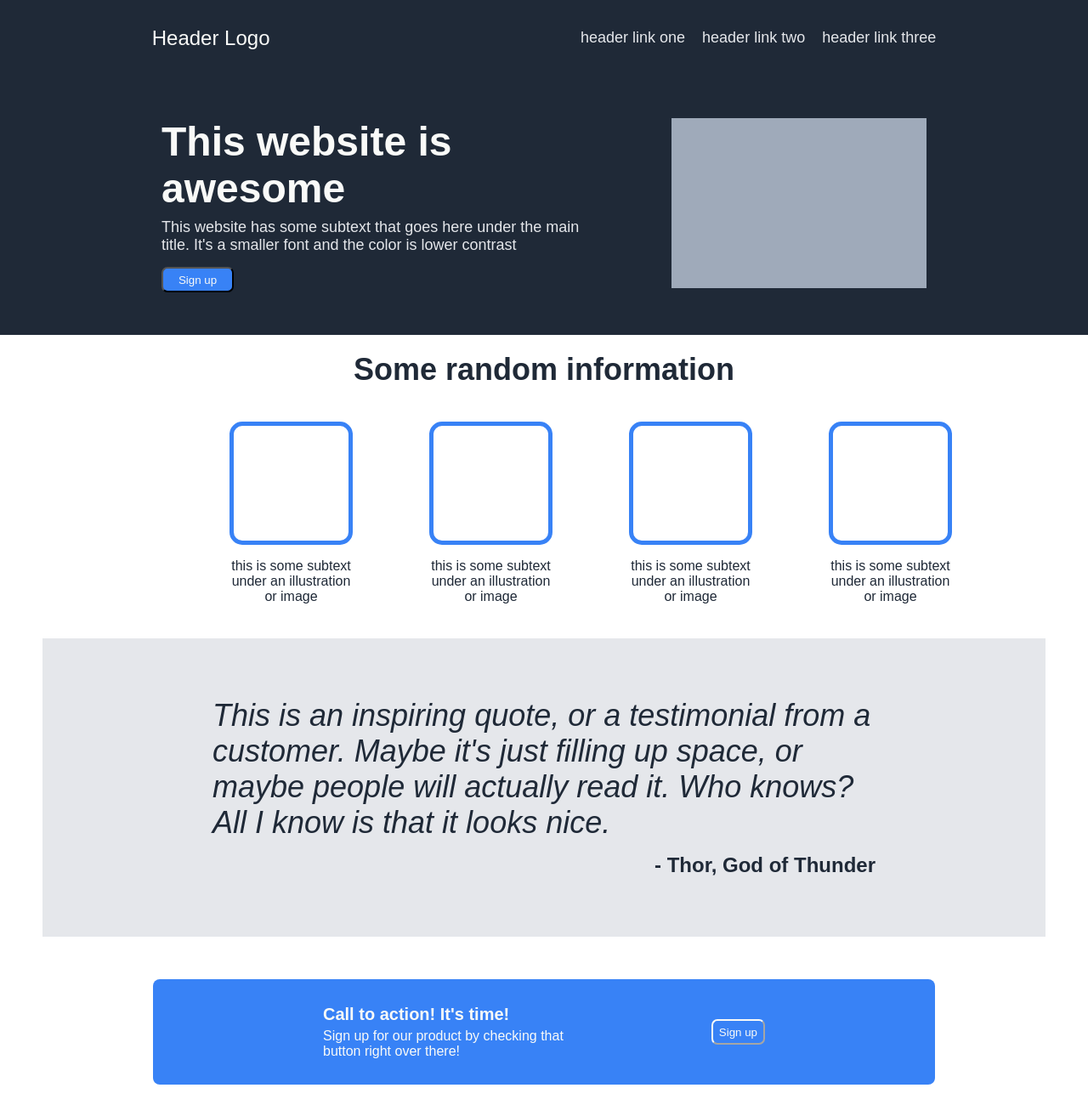
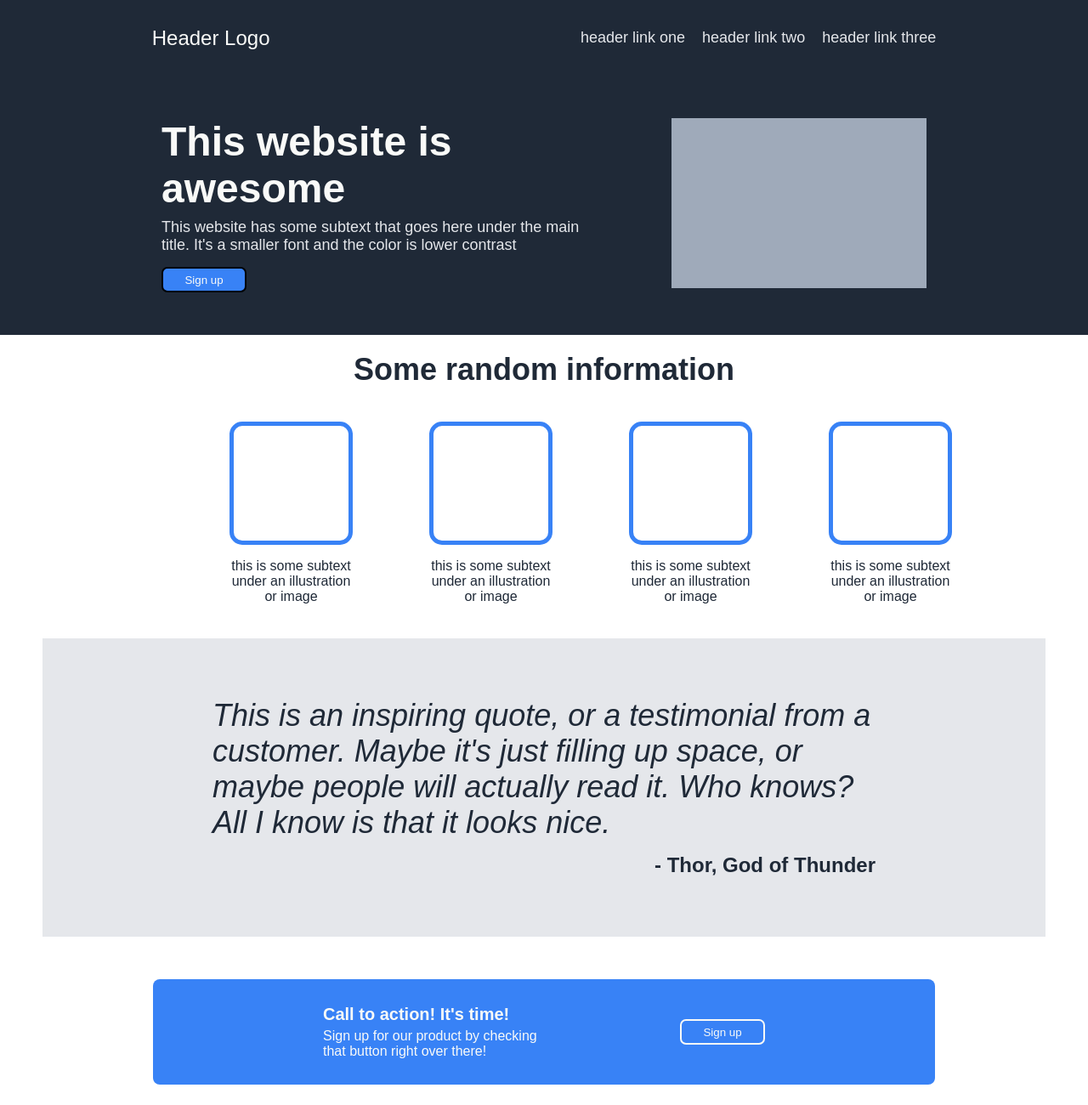
Before and after one commit to jmcalazans/landing-page, a plain HTML site: page index.html in a window 1280 px wide. Shown: the top 1300 px of the page at 85% size. Drawn offline with Linux system fonts and the light colour scheme.

Commit message:
Changes to button styling

```diff
--- a/index.html
+++ b/index.html
@@ -27,7 +27,7 @@
             <div class="hero-subtext">
                     This website has some subtext that goes here under the main title. It's a smaller font and the color is lower contrast
             </div>
-            <button class="signup-button-hero" style="width: 85px; height: 30px;">Sign up</button>
+            <button class="signup-button-hero" style="width: 100px; height: 30px;">Sign up</button>
         </div>
             <div class="hero-image">
                 <img src="">
@@ -83,7 +83,7 @@
                     Sign up for our product by checking that button right over there!
                 </div>
             </div>
-            <button class="signup-button-callaction" style="width: 85px; height: 30px;">Sign up</button>
+            <button class="signup-button-callaction" style="width: 100px; height: 30px;">Sign up</button>
         </div>
     </div>
     <div class="footer">
--- a/style.css
+++ b/style.css
@@ -121,6 +121,7 @@ body {
 
 .signup-button-callaction {
     border-color: #f9faf8;
+    border-width: 2px;
 }
 
 /*********** Footer ***********/
@@ -129,6 +130,7 @@ body {
     padding: 40px;
 }
 
+/*********** General styling ***********/
 .header, .footer {
     background: #1f2937;
     color: #e5e7eb;
@@ -156,4 +158,6 @@ button {
     background: #3882f6 !important;
     color: #f9faf8;
     border-radius: 7px;
+    border-style: solid;
+    flex-shrink: 0;
 }
```
